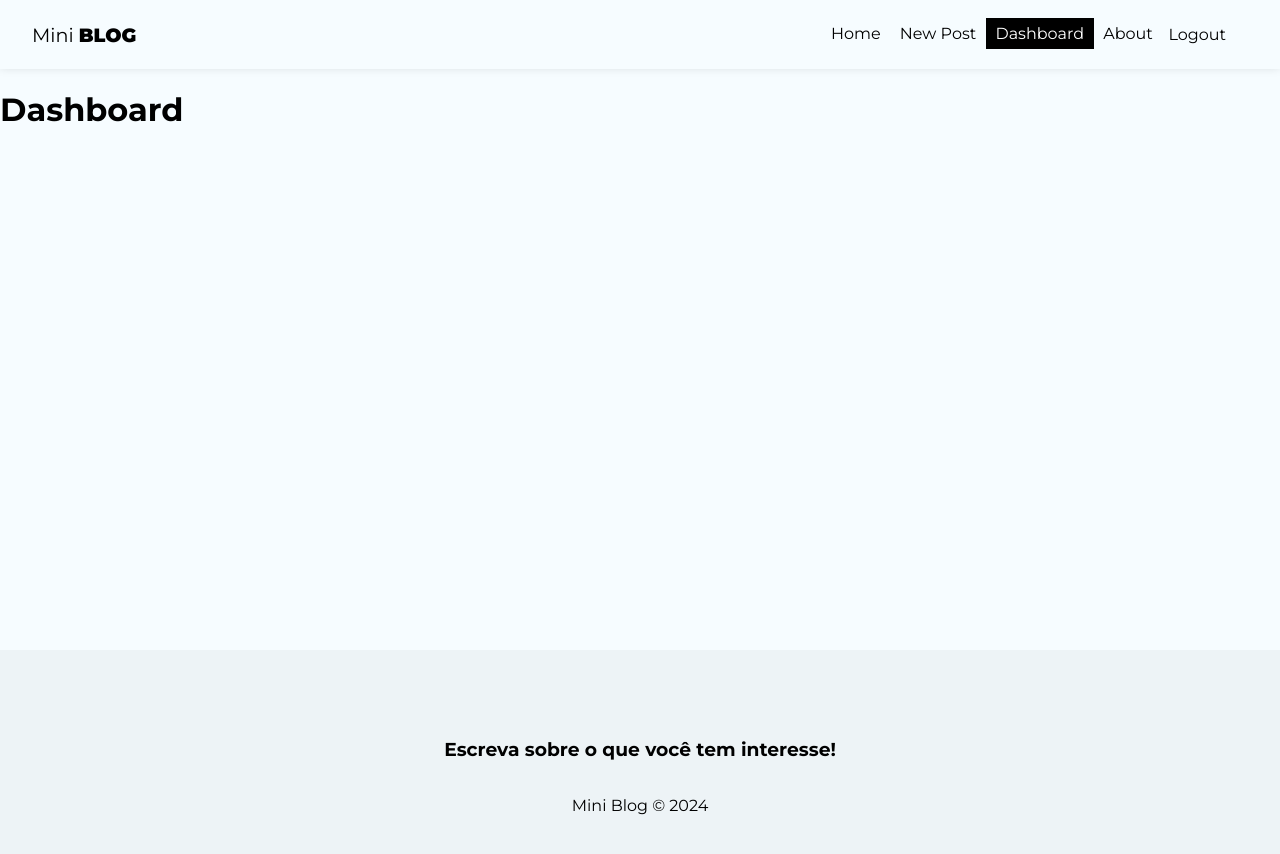
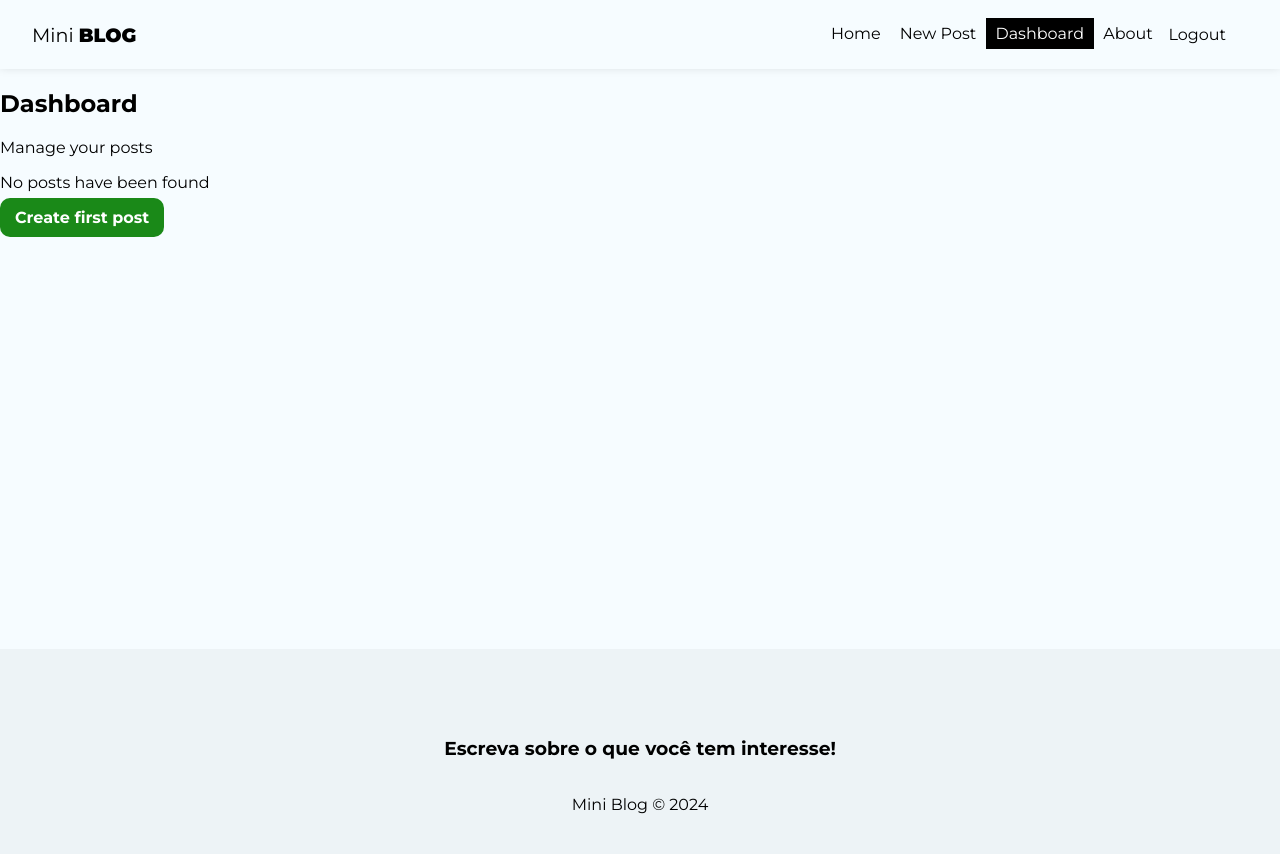
Before and after one commit to rafalebre/MiniBlog, a React (Create React App) app: page /dashboard in a window 1280 px wide. Shown: the top 854 px of the page. Built offline with nearby package versions, Linux system fonts and the light colour scheme; no server answers; sample sign-in values are in the browser's storage.

Commit message:
152: Estruturando Dashboard

```diff
--- a/src/pages/Dashboard/Dashboard.jsx
+++ b/src/pages/Dashboard/Dashboard.jsx
@@ -1,9 +1,34 @@
 import styles from "./Dashboard.module.css";
 
+import {Link} from "react-router-dom";
+
+// hooks
+import {useAuthValue} from "../../context/AuthContext";
+import {useFetchDocuments} from "../../hooks/useFetchDocuments"
+
 const Dashboard = () => {
+  const {user} = useAuthValue()
+  const uid = user.uid
+
+  // posts do usuário
+  const posts = []
+
   return (
     <div>
-        <h1>Dashboard</h1>
+        <h2>Dashboard</h2>
+        <p>Manage your posts</p>
+        {posts && posts.length === 0 ? (
+          <div className={styles.noposts}>
+            <p>No posts have been found</p>
+            <Link to="/posts/create" className="btn">
+              Create first post
+            </Link>
+          </div>
+        ) : (
+          <div>
+            <p>There are posts!</p>
+          </div>
+        ) }
     </div>
   )
 }
```
